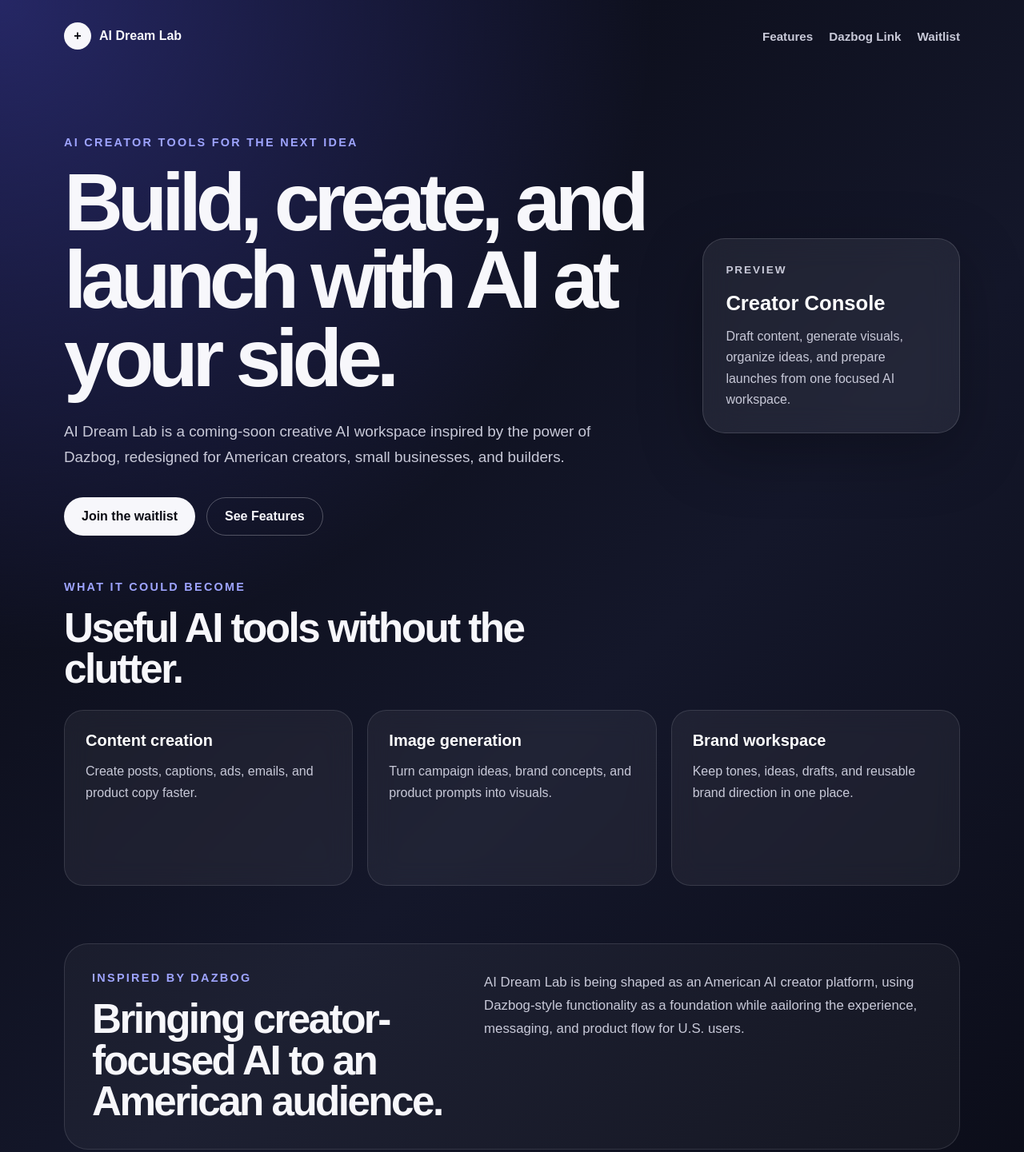
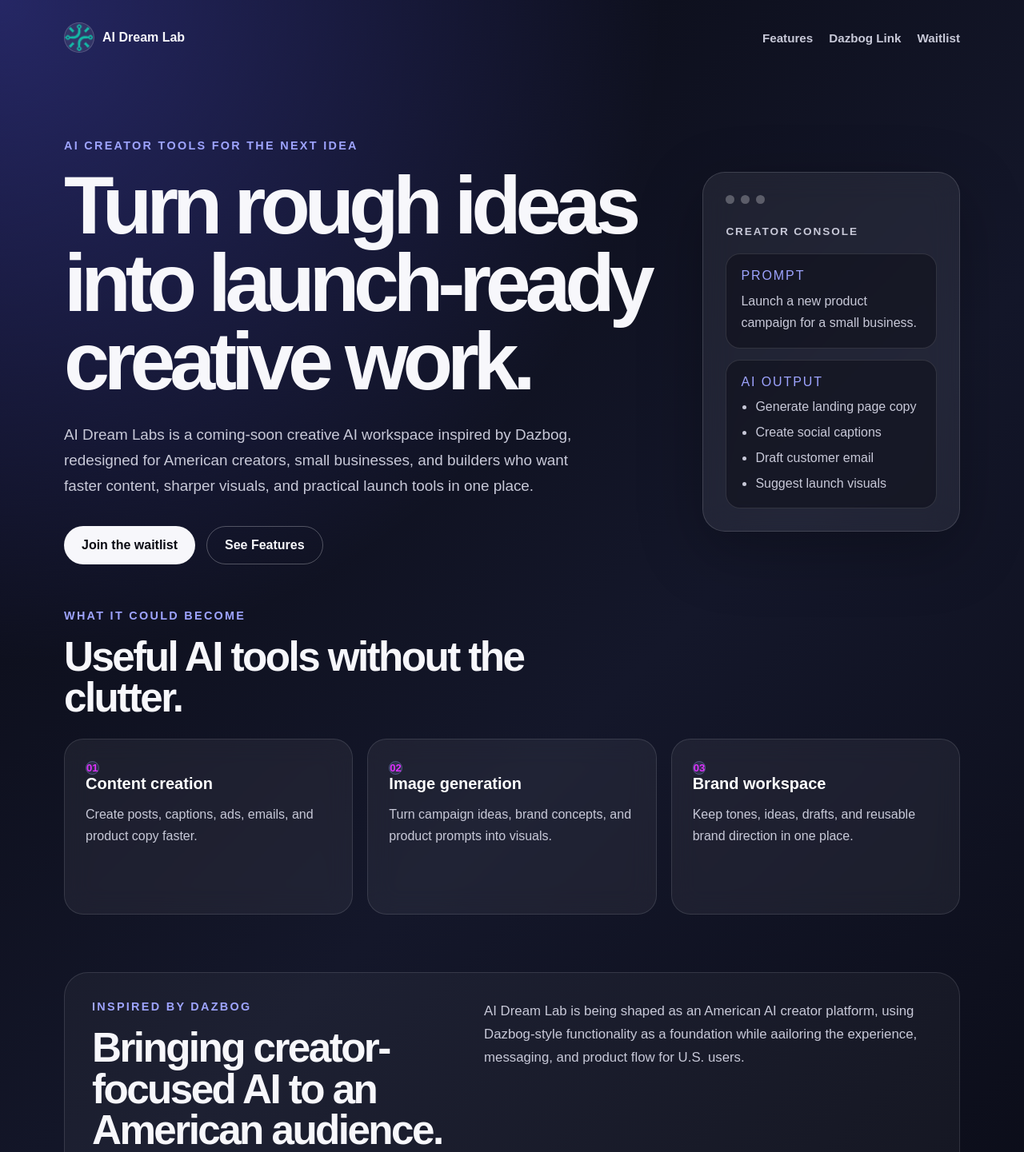
Before and after one commit to HTMLGitHub/aidreamlabs, a React (Vite) app in the folder aidreamlab/: page / in a window 1280 px wide. Shown: the top 1441 px of the page at 80% size. Built offline with nearby package versions, Linux system fonts and the light colour scheme.

Commit message:
Polish landing page visuals

```diff
--- a/aidreamlab/src/App.css
+++ b/aidreamlab/src/App.css
@@ -26,14 +26,24 @@
 }
 
 /* Small visual mark beside the brand name. */
-.brand__mark {
+.brand__mark
+{
   display: inline-grid;
-  width: 34px;
-  height: 34px;
+  width: 38px;
+  height: 38px;
   place-items: center;
+  overflow: hidden;
+  border: 1px solid rgba(247, 247, 251, 0.18);
   border-radius: 50%;
-  color: #080912;
-  background: #f7f7fb;
+  background: rgba(255, 255, 255, 0.08);
+}
+
+/* Keeps the brand icon contained inside the circular mark */
+.brand__mark img
+{
+  width: 100%;
+  height: 100%;
+  object-fit: cover;
 }
 
 /* Header navigation links. */
@@ -142,6 +152,66 @@
   backdrop-filter: blur(18px);
 }
 
+/* Decorative top bar for the preview console card. */
+.hero-card__topbar
+{
+  display: flex;
+  gap: 8px;
+  margin-bottom: 24px;
+}
+
+/* Small window control dowts in the preview card */
+.hero-card__topbar span
+{
+  width: 11px;
+  height: 11px;
+  border-radius: 50%;
+  background: rgba(247, 247, 251, 0.28);
+}
+
+/* Prompt area inside the preview card */
+.hero-card__prompt,
+.hero-card__result
+{
+  padding: 18px;
+  border: 1px solid rgba(247, 247, 251, 0.12);
+  border-radius: 18px;
+  background: rgba(8, 9, 18, .42);
+}
+
+/* Adds spacing between prompt and generated result blocks */
+.hero-card__result
+{
+  margin-top: 14px;
+}
+
+/* Labels inside the preview console. */
+.hero-card__prompt span,
+.hero-card__result span
+{
+  display: block;
+  margin-bottom: 10px;
+  color: #9ea4ff;
+  font-size: 800;
+  letter-spacing: 0.12em;
+  text-transform: uppercase;
+}
+
+.hero-card__prompt p
+{
+  color: #f7f7fb;
+  line-height: 1.55;;
+}
+
+.hero-card__result ul
+{
+  display: grid;
+  gap: 8px;
+  padding-left: 18px;
+  color: #c8c9d8;
+  line-height: 1.5;
+}
+
 .hero-card__label {
   margin-bottom: 16px;
   color: #9ea4ff;
@@ -169,6 +239,22 @@
 .site-footer {
   width: min(1120px, 92%);
   margin: 0 auto;
+}
+
+/* Small numbered badge for each feature card. */
+.feature-card__icon
+{
+  display: -ms-inline-grid;
+  width: 42px;
+  height: 42px;
+  margin-bottom: 22px;
+  place-items: center;
+  border: 1px solid rgba(158, 164, 255, 0.32);
+  border-radius: 14px;
+  color: #df31ff;
+  background: rgba(158, 164, 255, 0.12);
+  font-size: 0.82rem;
+  font-weight: 900;
 }
 
 /* Section heading wrapper. */
--- a/aidreamlab/src/App.tsx
+++ b/aidreamlab/src/App.tsx
@@ -7,7 +7,9 @@
     <>
       <header className="site-header">
         <a href="/" className="brand" aria-label="AIDreamLab Home">
-          <span className="brand__mark">+</span>
+          <span className="brand__mark" aria-hidden="true">
+            <img src="/dazbog.png" alt="Dazbog" />
+          </span>
           <span className="brand__name">AI Dream Lab</span>
         </a>
 
@@ -23,11 +25,12 @@
           <div className="hero__content">
             <p className="eyebrow">AI creator tools for the next idea</p>
 
-            <h1>Build, create, and launch with AI at your side.</h1>
+            <h1>Turn rough ideas into launch-ready creative work.</h1>
 
             <p className="hero__description">
-              AI Dream Lab is a coming-soon creative AI workspace inspired by the power
-              of Dazbog, redesigned for American creators, small businesses, and builders.
+              AI Dream Labs is a coming-soon creative AI workspace inspired by Dazbog,
+              redesigned for American creators, small businesses, and builders who want
+              faster content, sharper visuals, and practical launch tools in one place.
             </p>
 
             <div className="hero__actions">
@@ -37,12 +40,28 @@
           </div>
 
           <aside className="hero-card" aria-label="AI Dream Lab preview">
-            <p className="hero-card__label">Preview</p>
-            <h2>Creator Console</h2>
-            <p>
-              Draft content, generate visuals, organize ideas, and prepare launches
-              from one focused AI workspace.
-            </p>
+            <div className="hero-card__topbar">
+              <span></span>
+              <span></span>
+              <span></span>
+            </div>
+
+            <p className="hero-card__label">Creator Console</p>
+
+            <div className="hero-card__prompt">
+              <span>Prompt</span>
+              <p>Launch a new product campaign for a small business.</p>
+            </div>
+
+            <div className="hero-card__result">
+              <span>AI Output</span>
+              <ul>
+                <li>Generate landing page copy</li>
+                <li>Create social captions</li>
+                <li>Draft customer email</li>
+                <li>Suggest launch visuals</li>
+              </ul>
+            </div>
           </aside>
         </section>
 
@@ -54,16 +73,19 @@
 
           <div className="feature-grid">
             <article className="feature-card">
+              <span className="feature-card__icon">01</span>
               <h3>Content creation</h3>
               <p>Create posts, captions, ads, emails, and product copy faster.</p>
             </article>
 
             <article className="feature-card">
+              <span className="feature-card__icon">02</span>
               <h3>Image generation</h3>
               <p>Turn campaign ideas, brand concepts, and product prompts into visuals.</p>
             </article>
 
             <article className="feature-card">
+              <span className="feature-card__icon">03</span>
               <h3>Brand workspace</h3>
               <p>Keep tones, ideas, drafts, and reusable brand direction in one place.</p>
             </article>
```
